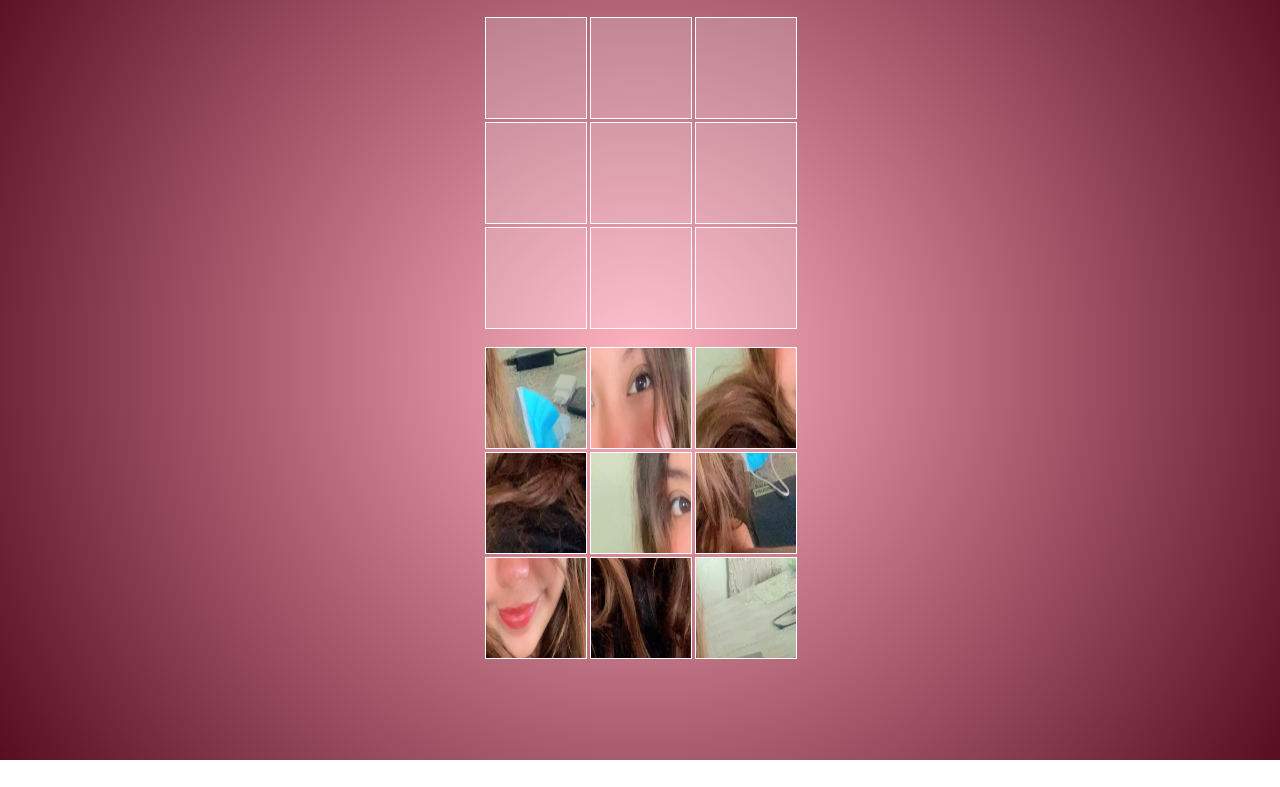
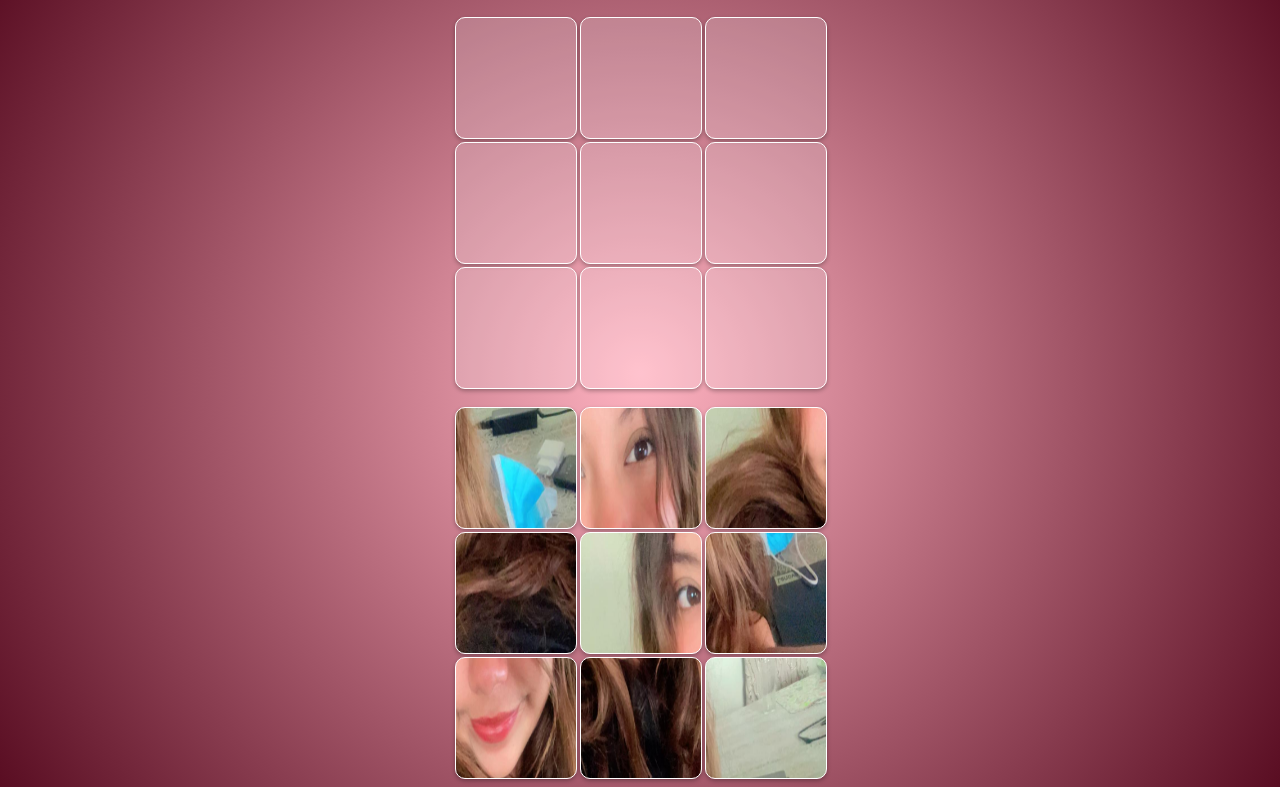
Before and after one commit to sujeikarina05/detalle-gina, a plain HTML site: page index.html in a window 1280 px wide. Both pictures are taken after a click on the button "🎮 Juego". Shown: the part 40-827 px from the top of the page. Before the commit the page ends 800 px from the top, so only its background shows below. Drawn offline with Linux system fonts and the light colour scheme.

Commit message:
refactor: move puzzle logic to separate file

```diff
--- /dev/null
+++ b/assets/js/puzzle.js
@@ -0,0 +1,83 @@
+const PIECE_SIZE = 120;
+
+function initPuzzle() {
+  nivel2.classList.add("hidden");
+  nivel1.classList.remove("hidden");
+  contenedorJuego.classList.remove("hidden");
+  contenedorSorpresa.classList.add("hidden");
+  pantallaInicio.style.display = "none";
+  piecesContainer.innerHTML = "";
+  board.innerHTML = "";
+  const indices = shuffle([0,1,2,3,4,5,6,7,8]);
+  for (let i=0;i<9;i++) {
+    const slot = document.createElement("div");
+    slot.className = "slot";
+    slot.dataset.index = i;
+    slot.addEventListener("dragover", e=>e.preventDefault());
+    slot.addEventListener("drop", dropPiece);
+    board.appendChild(slot);
+
+    const pieceIndex = indices[i];
+    const piece = document.createElement("div");
+    piece.className = "piece";
+    piece.draggable = true;
+    piece.dataset.index = pieceIndex;
+    const x = (pieceIndex % 3) * -PIECE_SIZE;
+    const y = Math.floor(pieceIndex / 3) * -PIECE_SIZE;
+    piece.style.backgroundImage = "url('assets/images/1.jpg')";
+    piece.style.backgroundPosition = `${x}px ${y}px`;
+    piece.addEventListener("dragstart", dragPiece);
+    piecesContainer.appendChild(piece);
+  }
+  // shuffle pieces visually
+  for(let i=piecesContainer.children.length;i>=0;i--) {
+    piecesContainer.appendChild(piecesContainer.children[Math.random()*i|0]);
+  }
+
+  // allow dropping pieces back to the container
+  piecesContainer.addEventListener("dragover", e => e.preventDefault());
+  piecesContainer.addEventListener("drop", returnPiece);
+}
+
+function dragPiece(e) {
+  e.dataTransfer.setData("text/plain", e.target.dataset.index);
+}
+
+function dropPiece(e) {
+  e.preventDefault();
+  if (e.currentTarget.children.length === 0) {
+    const id = e.dataTransfer.getData("text/plain");
+    const piece = document.querySelector(`.piece[data-index='${id}']`);
+    if (piece) {
+      e.currentTarget.appendChild(piece);
+      checkPuzzle();
+    }
+  }
+}
+
+function returnPiece(e) {
+  e.preventDefault();
+  const id = e.dataTransfer.getData("text/plain");
+  const piece = document.querySelector(`.piece[data-index='${id}']`);
+  if (piece) piecesContainer.appendChild(piece);
+}
+
+function checkPuzzle() {
+  for (let i=0;i<9;i++) {
+    const slot = board.children[i];
+    if (!slot.firstChild || slot.firstChild.dataset.index != slot.dataset.index) {
+      return;
+    }
+  }
+  alert("¡Bien hecho!");
+  nivel1.classList.add("hidden");
+  nivel2.classList.remove("hidden");
+}
+
+function shuffle(array){
+  for(let i=array.length-1;i>0;i--){
+    const j=Math.floor(Math.random()*(i+1));
+    [array[i],array[j]]=[array[j],array[i]];
+  }
+  return array;
+}
--- a/assets/js/script.js
+++ b/assets/js/script.js
@@ -144,87 +144,7 @@ function nextMessage() {
 }
 
 // --------------------------- Juego ---------------------------
-function initPuzzle() {
-  nivel2.classList.add("hidden");
-  nivel1.classList.remove("hidden");
-  contenedorJuego.classList.remove("hidden");
-  contenedorSorpresa.classList.add("hidden");
-  pantallaInicio.style.display = "none";
-  piecesContainer.innerHTML = "";
-  board.innerHTML = "";
-  const indices = shuffle([0,1,2,3,4,5,6,7,8]);
-  for (let i=0;i<9;i++) {
-    const slot = document.createElement("div");
-    slot.className = "slot";
-    slot.dataset.index = i;
-    slot.addEventListener("dragover", e=>e.preventDefault());
-    slot.addEventListener("drop", dropPiece);
-    board.appendChild(slot);
-
-    const pieceIndex = indices[i];
-    const piece = document.createElement("div");
-    piece.className = "piece";
-    piece.draggable = true;
-    piece.dataset.index = pieceIndex;
-    const x = (pieceIndex % 3) * -100;
-    const y = Math.floor(pieceIndex / 3) * -100;
-    piece.style.backgroundImage = "url('assets/images/1.jpg')";
-    piece.style.backgroundPosition = `${x}px ${y}px`;
-    piece.addEventListener("dragstart", dragPiece);
-    piecesContainer.appendChild(piece);
-  }
-  // shuffle pieces visually
-  for(let i=piecesContainer.children.length;i>=0;i--) {
-    piecesContainer.appendChild(piecesContainer.children[Math.random()*i|0]);
-  }
-
-  // allow dropping pieces back to the container
-  piecesContainer.addEventListener("dragover", e => e.preventDefault());
-  piecesContainer.addEventListener("drop", returnPiece);
-}
-
-function dragPiece(e) {
-  e.dataTransfer.setData("text/plain", e.target.dataset.index);
-}
-
-function dropPiece(e) {
-  e.preventDefault();
-  if (e.currentTarget.children.length === 0) {
-    const id = e.dataTransfer.getData("text/plain");
-    const piece = document.querySelector(`.piece[data-index='${id}']`);
-    if (piece) {
-      e.currentTarget.appendChild(piece);
-      checkPuzzle();
-    }
-  }
-}
-
-function returnPiece(e) {
-  e.preventDefault();
-  const id = e.dataTransfer.getData("text/plain");
-  const piece = document.querySelector(`.piece[data-index='${id}']`);
-  if (piece) piecesContainer.appendChild(piece);
-}
-
-function checkPuzzle() {
-  for (let i=0;i<9;i++) {
-    const slot = board.children[i];
-    if (!slot.firstChild || slot.firstChild.dataset.index != slot.dataset.index) {
-      return;
-    }
-  }
-  alert("¡Bien hecho!");
-  nivel1.classList.add("hidden");
-  nivel2.classList.remove("hidden");
-}
-
-function shuffle(array){
-  for(let i=array.length-1;i>0;i--){
-    const j=Math.floor(Math.random()*(i+1));
-    [array[i],array[j]]=[array[j],array[i]];
-  }
-  return array;
-}
+// Las funciones del rompecabezas ahora residen en puzzle.js
 
 function mostrarSorpresa() {
   contenedorJuego.classList.add("hidden");
--- a/index.html
+++ b/index.html
@@ -28,8 +28,8 @@
     #puzzleBoard,
     #puzzlePieces {
       display: grid;
-      grid-template-columns: repeat(3, 100px);
-      grid-template-rows: repeat(3, 100px);
+      grid-template-columns: repeat(3, 120px);
+      grid-template-rows: repeat(3, 120px);
       gap: 5px;
       justify-content: center;
       margin: 10px auto;
@@ -37,12 +37,18 @@
     #puzzleBoard {
       margin-bottom: 20px;
     }
+    /* Oculta cualquier referencia de la imagen completa del rompecabezas */
+    #puzzleBoard img {
+      display: none;
+    }
     #puzzleBoard .slot,
     #puzzlePieces .piece {
-      width: 100px;
-      height: 100px;
+      width: 120px;
+      height: 120px;
       border: 1px solid #fff;
-      background-size: 300px 300px;
+      background-size: 360px 360px;
+      border-radius: 10px;
+      box-shadow: 0 2px 4px rgba(0,0,0,0.3);
     }
     #puzzleBoard .slot {
       background-color: rgba(255, 255, 255, 0.2);
@@ -587,6 +593,7 @@
   <!-- Elemento de audio para la música de fondo -->
   <audio id="backgroundMusic" class="hidden" loop></audio>
   <script src="assets/js/script.js" defer></script>
+  <script src="assets/js/puzzle.js" defer></script>
 
 </body>
 </html>
```
